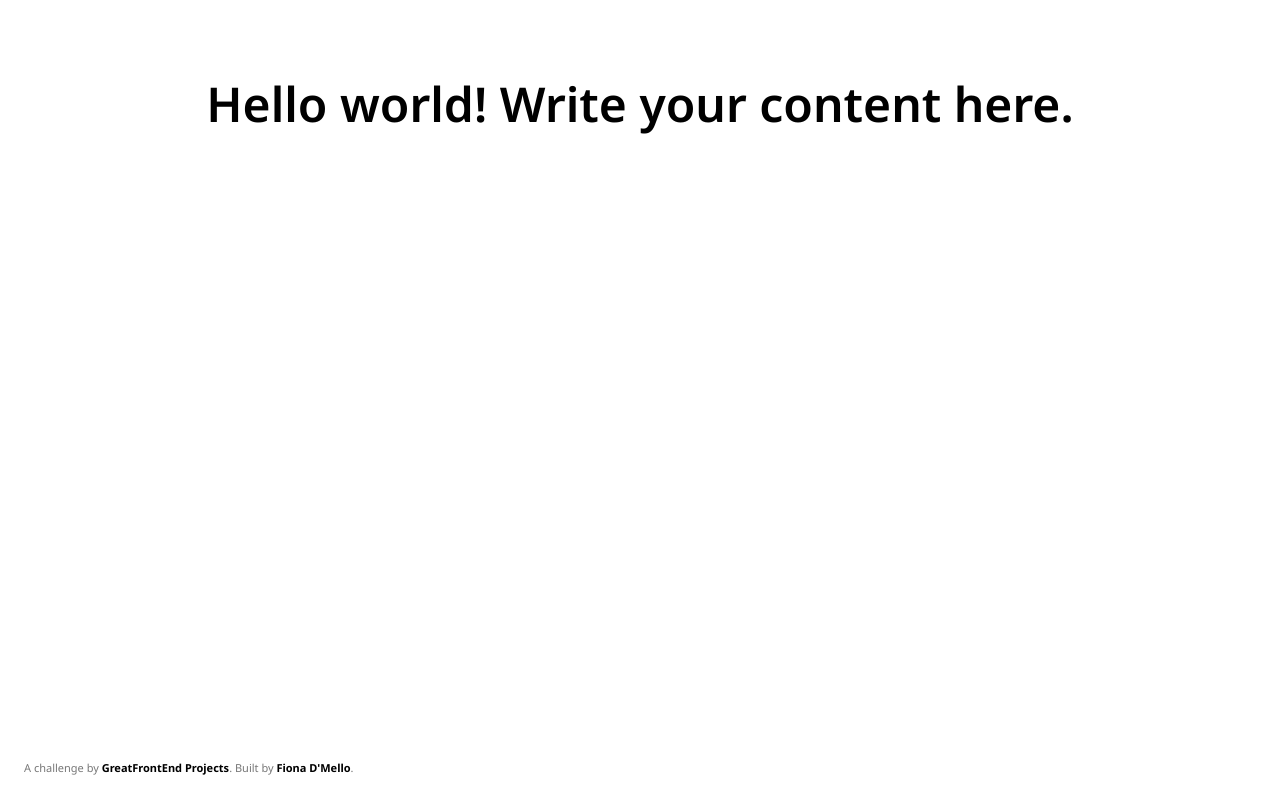
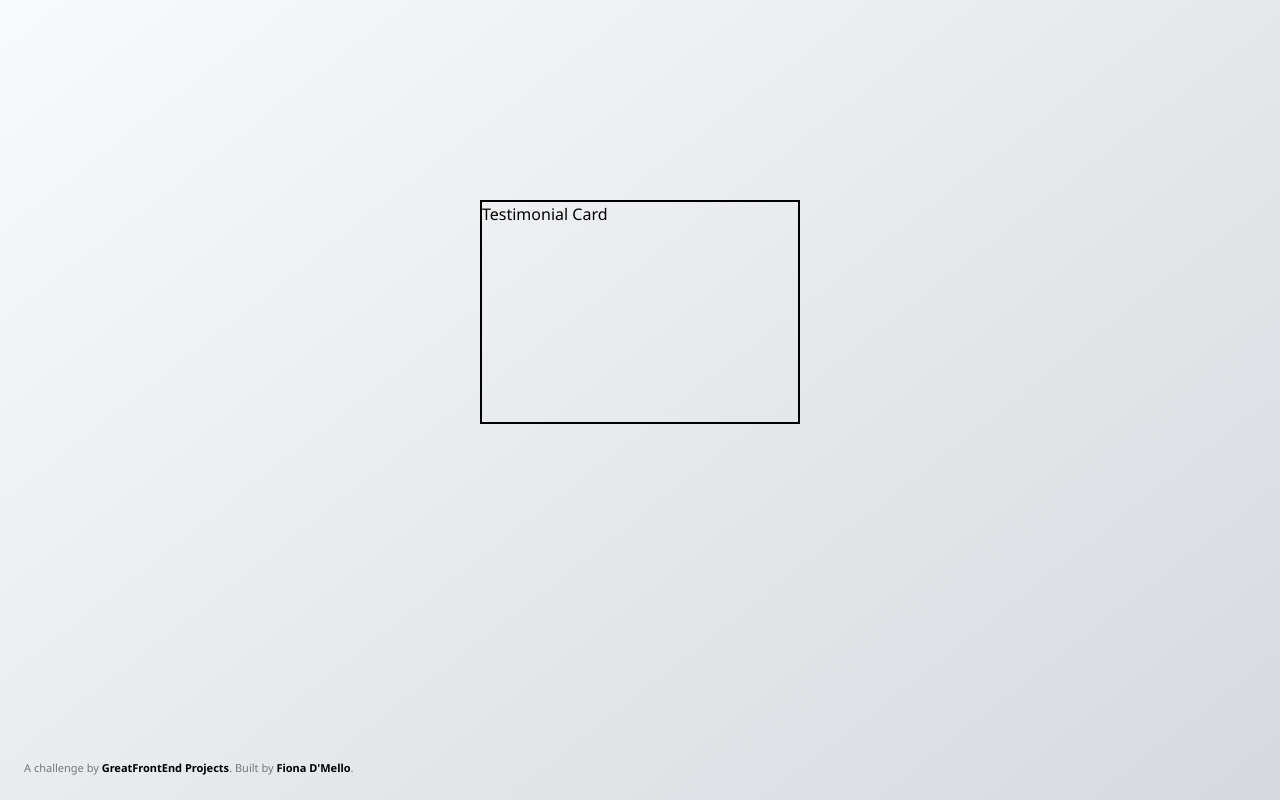
Before and after one commit to FionaDmello/GreatFrontEnd-TestimonialCard, a plain HTML site: page index.html in a window 1280 px wide. Shown: the top 800 px of the page. Drawn offline with nearby package versions, Linux system fonts and the light colour scheme.

Commit message:
added background gradient and created a centered card outline

```diff
--- a/index.html
+++ b/index.html
@@ -23,12 +23,11 @@
       /* You may write styles inside this <style> tag or within `css/style.css`. */
     </style>
   </head>
-  <body>
+  <body class="bg-gradient-to-br from-[#F9FAFB] to-[#D2D6DB]">
     <!-- Add your site or application content here -->
-    <h1 class="text-5xl text-center font-semibold pt-20">
-      Hello world! Write your content here.
-    </h1>
-
+    <div class="w-80 h-56 border-2 border-black mt-[200px] mx-auto">
+      Testimonial Card
+    </div>
     <!-- Sarah Dole
       @sarahdole
       I've been searching for high-quality abstract images for my design projects,
```
